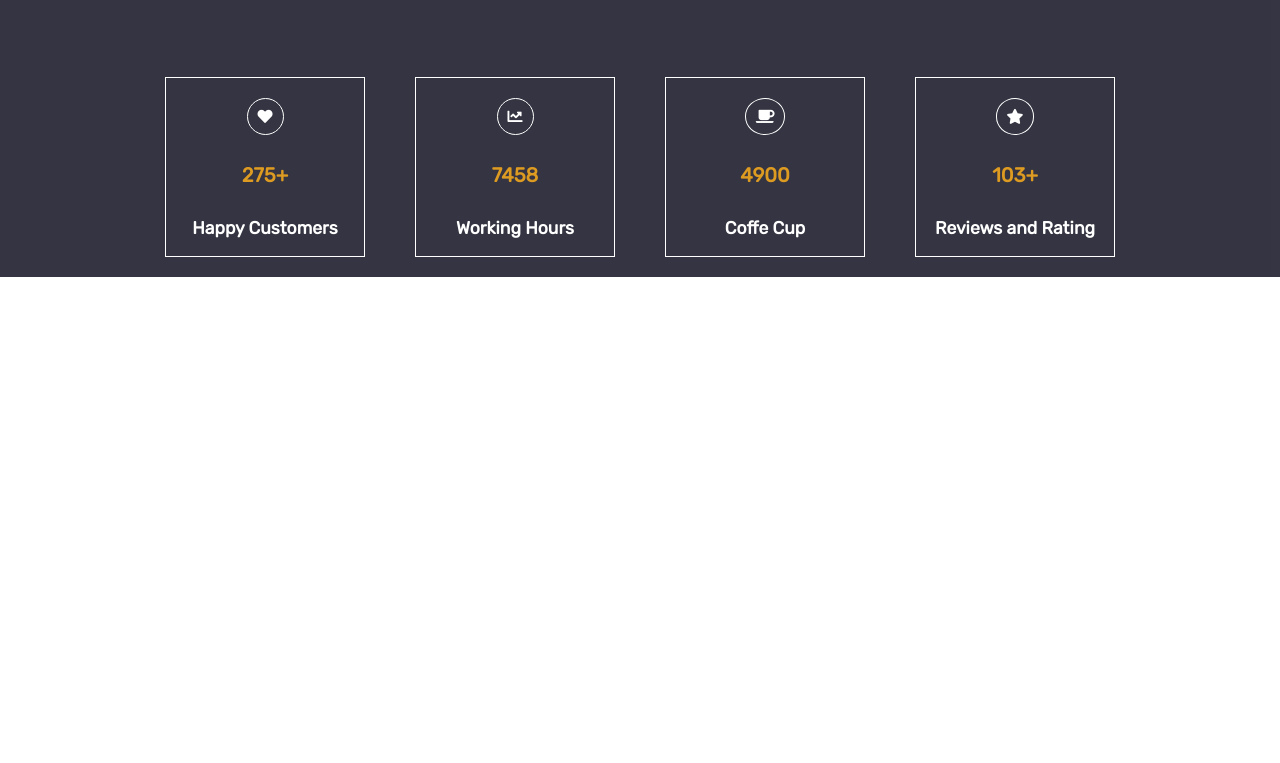
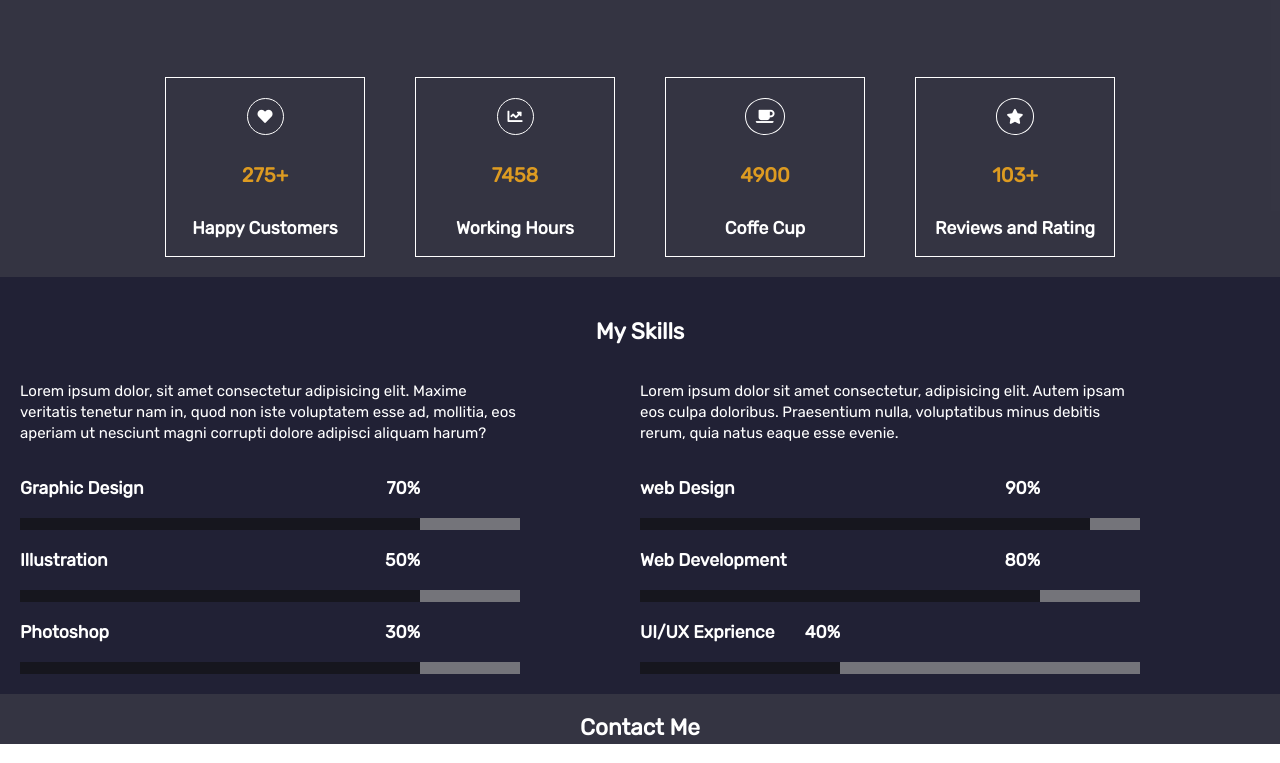
Before and after one commit to emmanuelejike/live-portfolio, a plain HTML site: page index.html in a window 1280 px wide. Shown: the part 1822-2585 px from the top of the page. Before the commit the page ends 2099 px from the top, so only its background shows below. Drawn offline with Linux system fonts and the light colour scheme.

Commit message:
started skill and contact section

```diff
--- a/assets/css/style.css
+++ b/assets/css/style.css
@@ -7,6 +7,7 @@
     --secondary-bg-color: rgba(29, 29, 51, 0.781);
     --main-txt-color: white;
     --secondary-text-color: rgb(221, 155, 33);
+    --skill-color: rgba(2, 2, 10, 0.815);
     --main-padding: ;
     --main-font-size: 20px;
 }
@@ -23,7 +24,7 @@ body{
     font-size: 15px;
     line-height: 1.4;
     font-family: rubik;
-    color: var();
+    color: var(--main-txt-color);
 }
 
 header{
@@ -331,3 +332,49 @@ i{
     color: var(--secondary-text-color);
     font-size: var(--main-font-size);
 }
+
+/* skill content page */
+
+.index-skill-content-container{
+    background: var(--secondary-bg-color);
+    padding: 20px;
+}
+
+
+.container{
+    width: 500px;
+}
+
+.text{
+    display: flex;
+    justify-content: space-between;
+    width: 80%;
+}
+
+.design{
+    background: rgba(151, 151, 151, 0.712);
+    width: 100%;
+}
+
+.html{
+    width: 80%;
+    padding: 6px 0px;
+    background: var(--skill-color);
+}
+
+.web{
+    width: 90%;
+}
+
+.ui{
+    width: 40%;
+}
+
+.text-2{
+    width: 40%;
+}
+
+.flex{
+    display: grid;
+    grid-template-columns: 50% 50%;
+}
--- a/index.html
+++ b/index.html
@@ -148,6 +148,75 @@
                 </div>
             </section>
 
+
+            <section class="index-skill-content-container">
+                <div id="index-skill-content-text">
+                    <h1>my skills</h1>
+                    <div class="flex">
+                       <div class="container">
+                           <p>Lorem ipsum dolor, sit amet consectetur adipisicing elit. Maxime veritatis tenetur nam in, quod non iste voluptatem esse ad, mollitia, eos aperiam ut nesciunt magni corrupti dolore adipisci aliquam harum?</p>
+                           <div class="text">
+                               <h3>Graphic Design</h3>
+                               <h3>70%</h3>
+                           </div>
+                           <div class="design">
+                               <div class="html"></div>
+                           </div>
+
+                           <div class="text">
+                               <h3>Illustration</h3>
+                               <h3>50%</h3>
+                           </div>
+                           <div class="design">
+                               <div class="html illustration"></div>
+                           </div>
+
+                           <div class="text">
+                               <h3>Photoshop</h3>
+                               <h3>30%</h3>
+                           </div>
+                           <div class="design">
+                               <div class="html"></div>
+                           </div>
+                       </div>
+
+                       <div class="container">
+
+                           <p>Lorem ipsum dolor sit amet consectetur, adipisicing elit. Autem ipsam eos culpa doloribus. Praesentium nulla, voluptatibus minus debitis rerum, quia natus eaque esse evenie.</p>
+                          <div class="text">
+                              <h3>web Design</h3>
+                              <h3>90%</h3>
+                          </div>
+                          <div class="design">
+                              <div class="html web"></div>
+                          </div>
+
+                          <div class="text">
+                               <h3>Web Development</h3>
+                               <h3>80%</h3>
+                           </div>
+                           <div class="design">
+                               <div class="html"></div>
+                           </div>
+
+                           <div class="text text-2">
+                               <h3>UI/UX Exprience</h3>
+                               <h3>40%</h3>
+                           </div>
+                           <div class="design">
+                               <div class="html ui"></div>
+                           </div>
+                      </div>
+                    </div>
+                </div>
+            </section>
+
+            <section id="index-contact-content-container">
+                    <div class="index-contact-content">
+                        <h1>contact me</h1>
+                    </div>
+            </section>
+
             </div>
             </div>
         </main>
```
